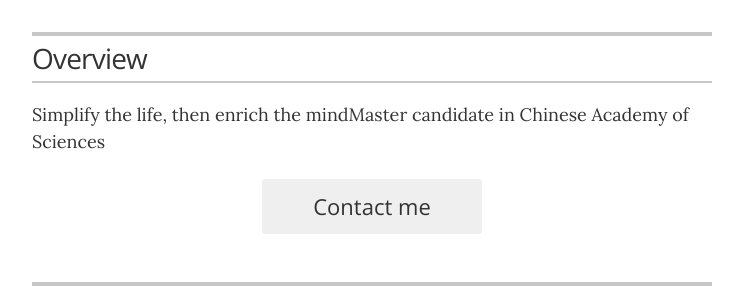
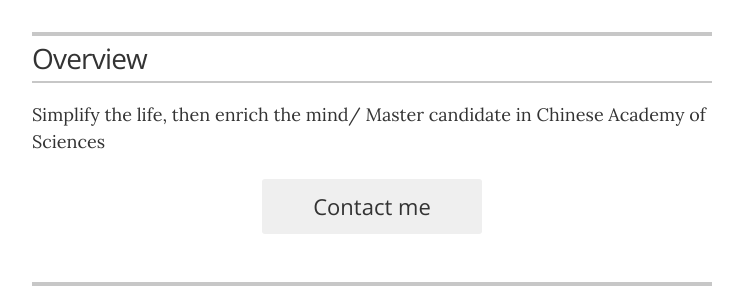
Before and after one commit to PsychYan/PsychYan.github.io, a Jekyll site: the page built from index.html, in a window 1280 px wide and 900 px high. Shown: the part 221-518 px from the top of the window, without its empty margins (268-1011 px from the left). Built offline with Jekyll 4.4.1, drawn with Linux system fonts in a browser that asks for light colours.

Commit message:
Update _config.yml

```diff
--- a/_config.yml
+++ b/_config.yml
@@ -23,7 +23,7 @@
 resume_header_contact_info:     "Beijing, China • +86 13011291313 • yanhj@psych.ac.cn"
 display_header_contact_info:    "true"
 
-resume_header_intro: "<p>Simplify the life, then enrich the mind\
+resume_header_intro: "<p>Simplify the life, then enrich the mind/
 Master candidate in Chinese Academy of Sciences</p>"
 
 # use "yes" to display the email contact button,
```
